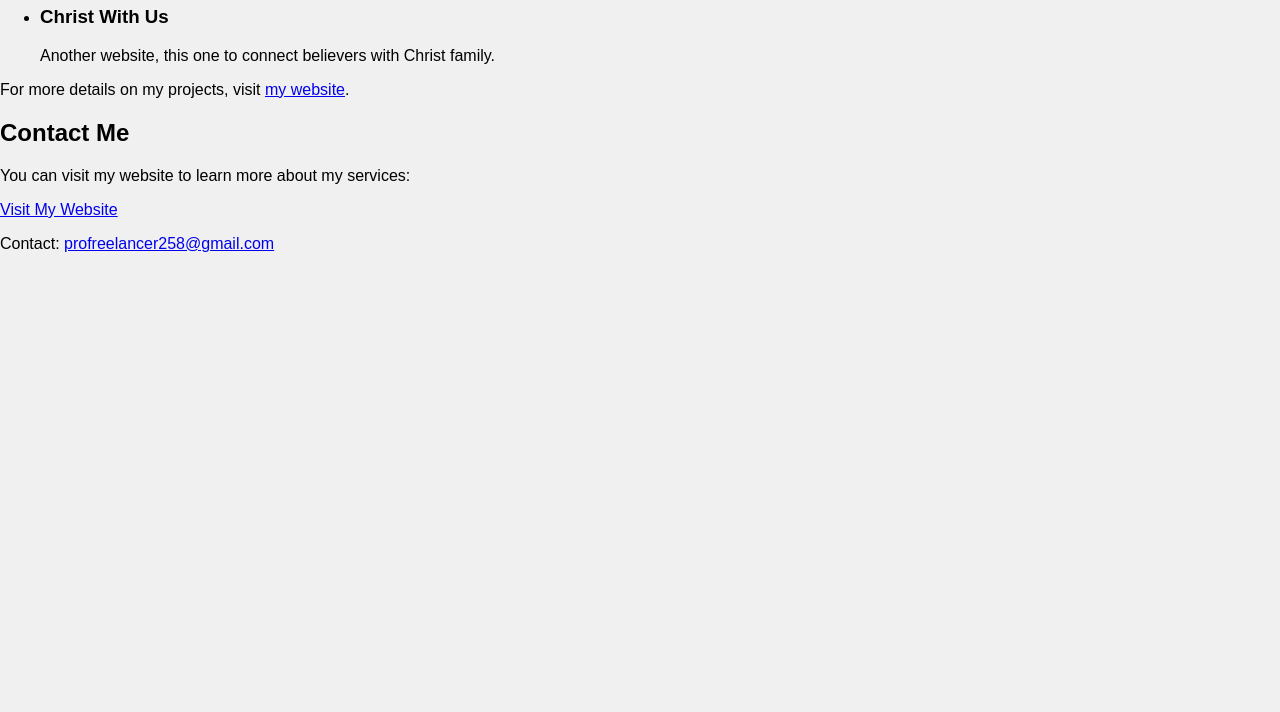
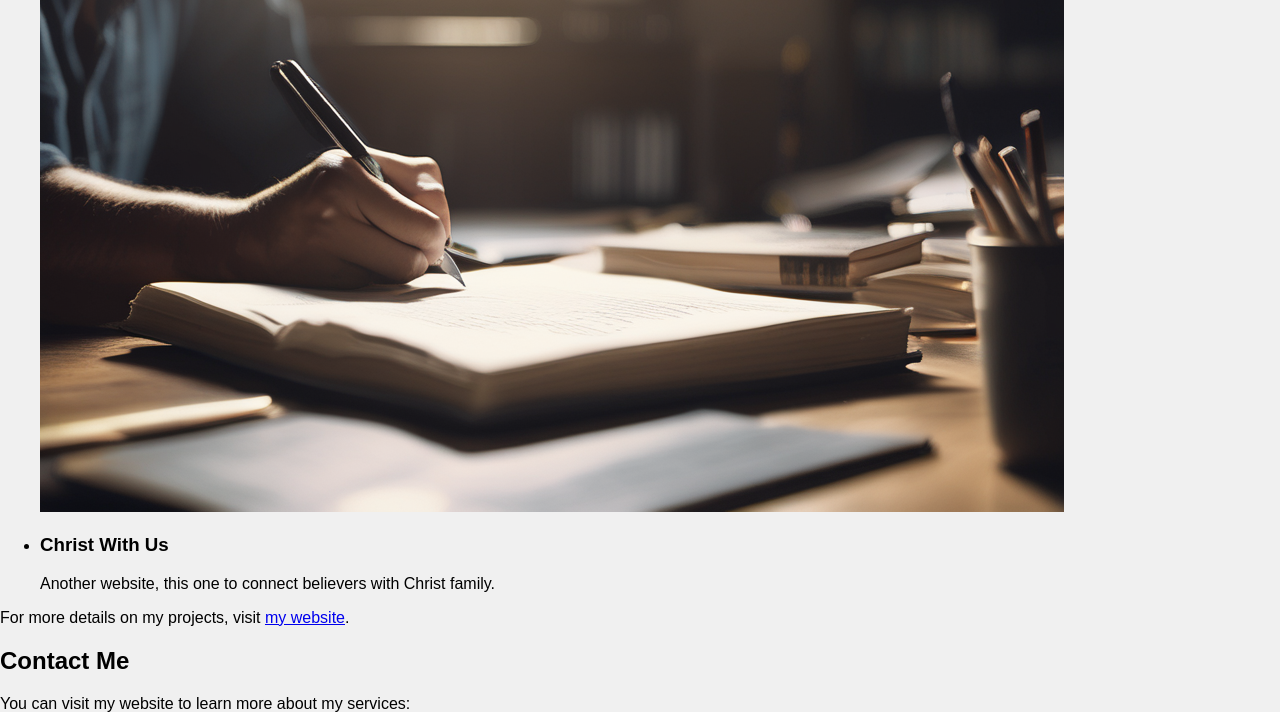
Before and after one commit to Profreelancer258/Profreelancer258.github.io, a plain HTML site: page index.html in a window 1280 px wide. Shown: the part 1286-1998 px from the top of the page. Before the commit the page ends 1555 px from the top, so only its background shows below. Drawn offline with Linux system fonts and the light colour scheme.

Commit message:
Update index.html

```diff
--- a/index.html
+++ b/index.html
@@ -67,7 +67,7 @@
     <li>
       <h3>Pro Writing & Editing Services</h3>
       <p>Designed a user friendly website to offer them virtual support using my knowledge and experience.</p>
-      <img src="Logo.png" alt="Pro Writing & Editing Services">
+      <img src="Pro Writing.png" alt="Pro Writing & Editing Services">
     </li>
     <li>
       <h3>Christ With Us</h3>
```
